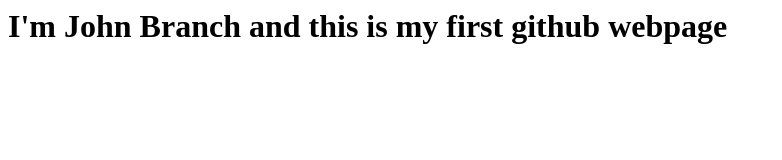
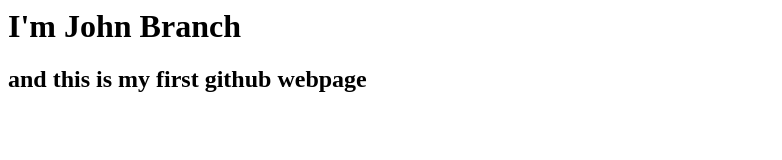
Before and after one commit to jcb1072f/jcb1072f.github.io, a plain HTML site: page index.html in a window 1280 px wide. Shown: the whole page, without its empty margins (0-782 px from the left). Drawn offline with Linux system fonts and the light colour scheme.

Commit message:
Add files via upload

```diff
--- a/index.html
+++ b/index.html
@@ -1 +1,10 @@
-<h1>I'm John Branch and this is my first github webpage</h1>
+<header>
+    <h1>I'm John Branch</h1>
+    <h2>and this is my first github webpage</h2>
+</headings>
+<main>
+
+</main>
+<footer>
+
+</footer>
```
